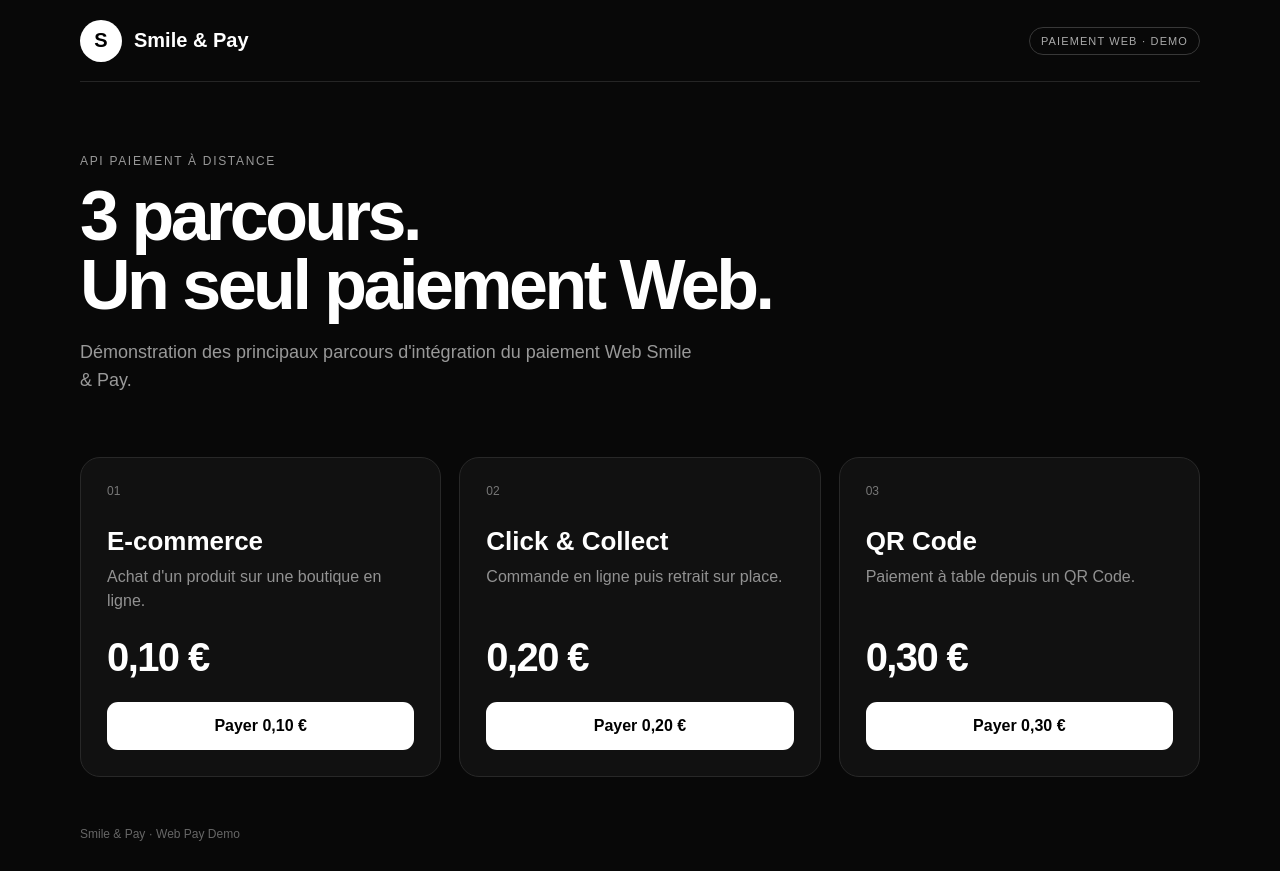
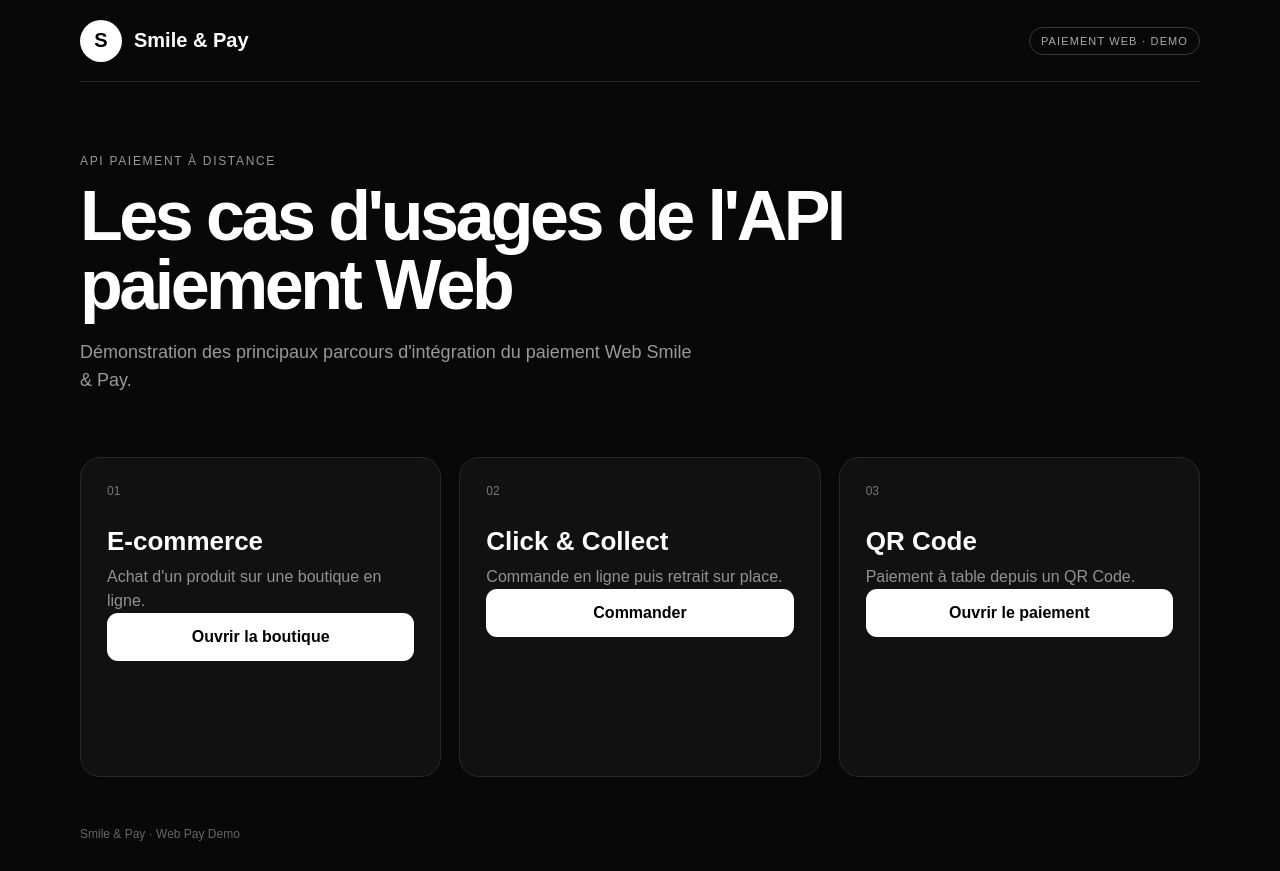
Before and after one commit to ashleyappadoo/smileandpaywebapp, a Next.js app: page / in a window 1280 px wide. Built offline with nearby package versions, Linux system fonts and the light colour scheme.

Commit message:
Simplify homepage and hide demo prices

```diff
--- a/app/page.js
+++ b/app/page.js
@@ -1,7 +1,7 @@
 const demos = [
-  { n:"01", title:"E-commerce", text:"Achat d'un produit sur une boutique en ligne.", price:"0,10 €", usecase:"ecommerce" },
-  { n:"02", title:"Click & Collect", text:"Commande en ligne puis retrait sur place.", price:"0,20 €", usecase:"click-collect" },
-  { n:"03", title:"QR Code", text:"Paiement à table depuis un QR Code.", price:"0,30 €", usecase:"qrcode" }
+  { n:"01", title:"E-commerce", text:"Achat d'un produit sur une boutique en ligne.", usecase:"ecommerce" },
+  { n:"02", title:"Click & Collect", text:"Commande en ligne puis retrait sur place.", usecase:"click-collect" },
+  { n:"03", title:"QR Code", text:"Paiement à table depuis un QR Code.", usecase:"qrcode" }
 ];
 
 export default function Home() {
@@ -13,7 +13,7 @@ export default function Home() {
       </header>
       <section className="hero">
         <div className="eyebrow">API PAIEMENT À DISTANCE</div>
-        <h1>3 parcours.<br/>Un seul paiement Web.</h1>
+        <h1>Les cas d'usages de l'API paiement Web</h1>
         <p>Démonstration des principaux parcours d'intégration du paiement Web Smile & Pay.</p>
       </section>
       <section className="grid">
@@ -22,8 +22,9 @@ export default function Home() {
             <span className="num">{d.n}</span>
             <h2>{d.title}</h2>
             <p>{d.text}</p>
-            <div className="price">{d.price}</div>
-            <a className="btn" href={"/api/payment/init?usecase="+d.usecase}>Payer {d.price}</a>
+            <a className="btn" href={"/api/payment/init?usecase="+d.usecase}>
+              {d.usecase === "ecommerce" ? "Ouvrir la boutique" : d.usecase === "click-collect" ? "Commander" : "Ouvrir le paiement"}
+            </a>
           </article>
         ))}
       </section>
```
